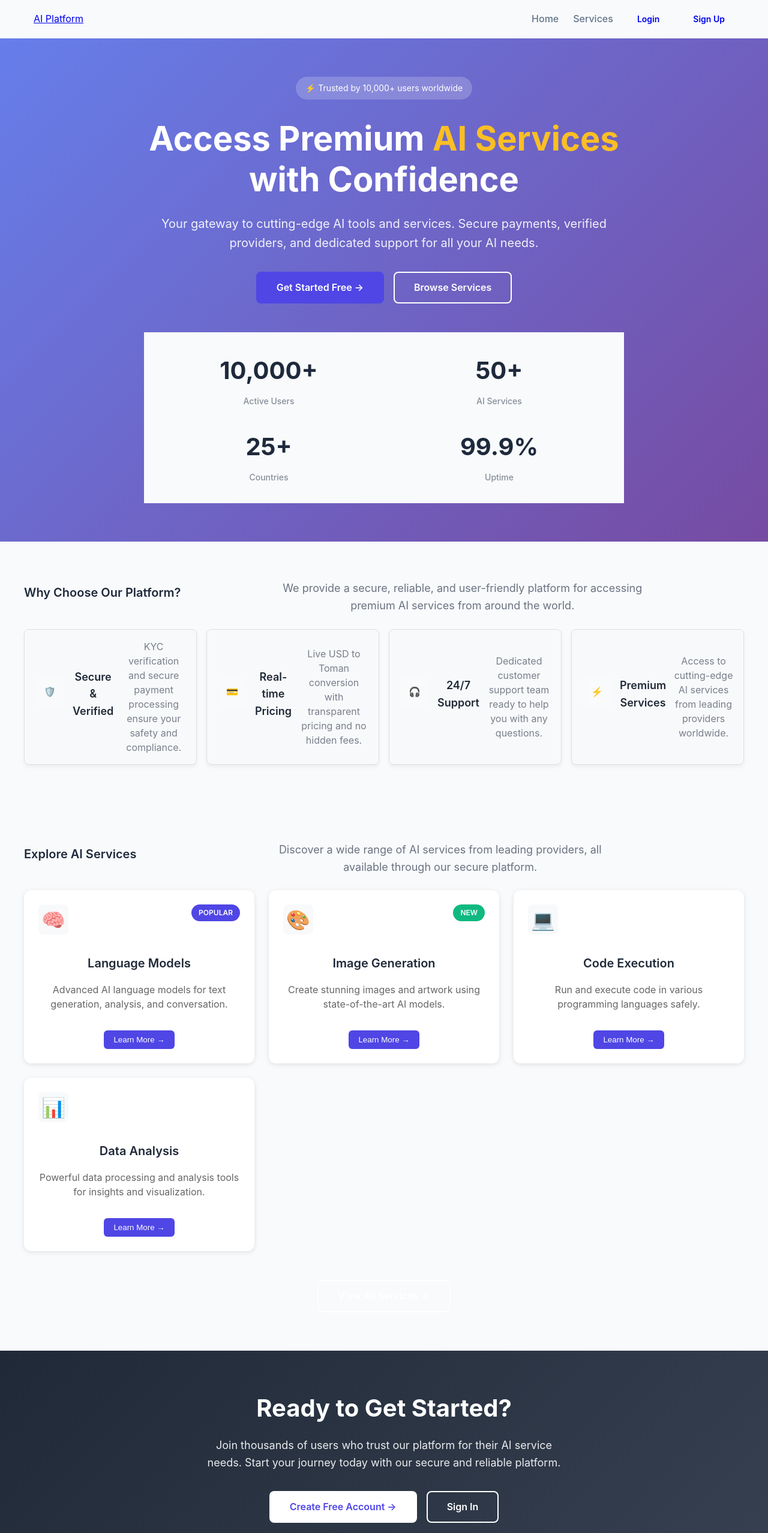
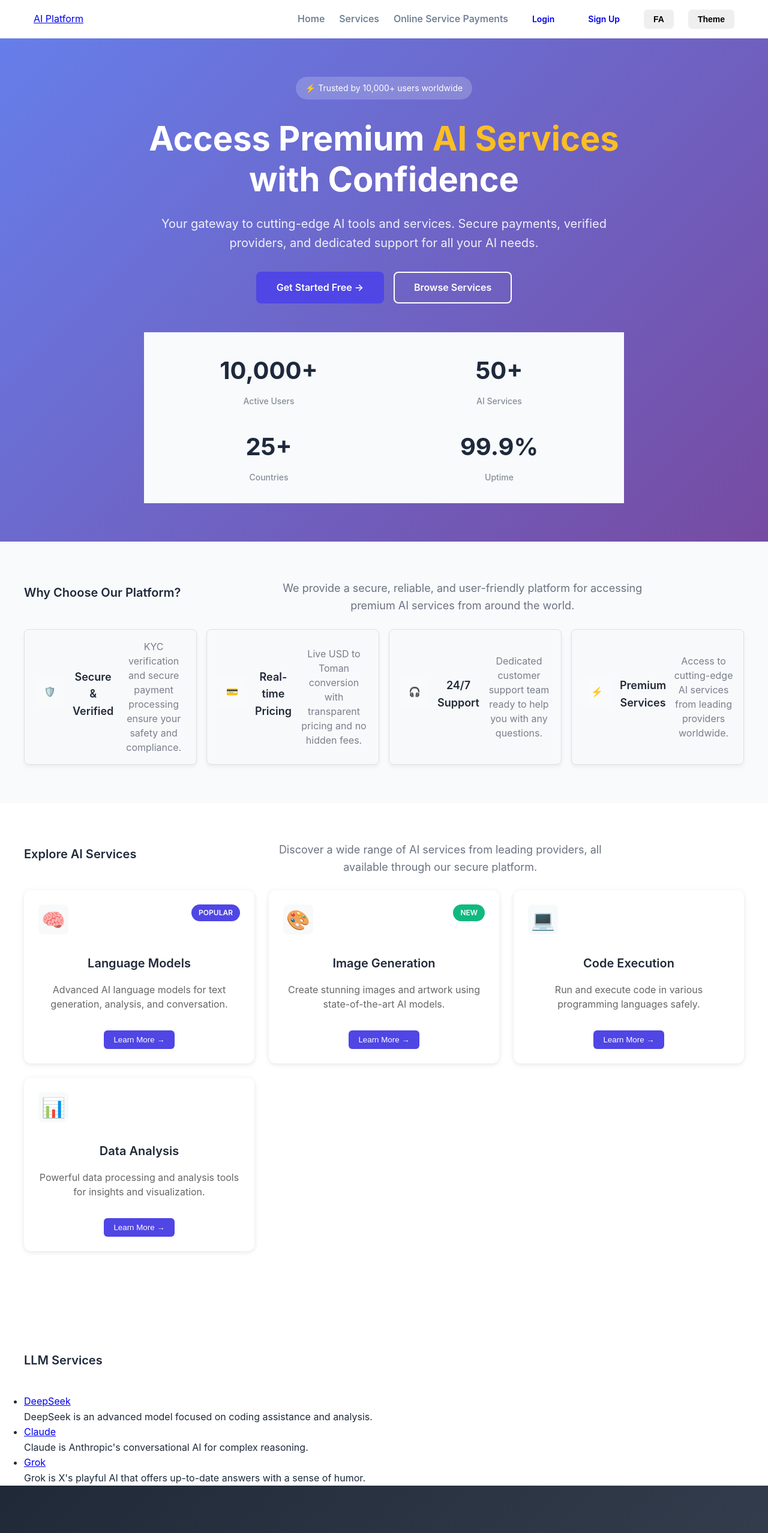
Before and after one commit to jjebraham/ai-services-platform, a React (Vite) app: page / in a window 1280 px wide. Shown: the top 2556 px of the page at 60% size. Built offline with nearby package versions, Linux system fonts and the light colour scheme; no server answers.

Commit message:
Add LLM service pages with language and theme support

```diff
--- a/App.css
+++ b/App.css
@@ -14,6 +14,16 @@ body {
   background-color: #f8fafc;
   color: #1e293b;
   line-height: 1.6;
+}
+
+body.light-theme {
+  background-color: #ffffff;
+  color: #1e293b;
+}
+
+body.dark-theme {
+  background-color: #000000;
+  color: #facc15;
 }
 
 .container {
--- a/App.jsx
+++ b/App.jsx
@@ -8,6 +8,10 @@ import RegisterPage from './RegisterPage';
 import DashboardPage from './DashboardPage';
 import ServicesPage from './ServicesPage';
 import ServiceDetailPage from './ServiceDetailPage';
+import LLMDetailPage from './LLMDetailPage';
+import PaymentsPage from './PaymentsPage';
+import { LanguageProvider } from './LanguageContext';
+import { ThemeProvider } from './ThemeContext';
 import AdminRoute from './AdminRoute';
 import AdminDashboard from './AdminDashboard';
 import AdminServices from './AdminServices';
@@ -31,6 +35,8 @@ function PublicRoute({ children }) {
 function App() {
   return (
     <AuthProvider>
+      <LanguageProvider>
+        <ThemeProvider>
           <Router>
             <div className="App">
               <Navigation />
@@ -39,6 +45,8 @@ function App() {
                 <Route path="/" element={<HomePage />} />
                 <Route path="/services" element={<ServicesPage />} />
                 <Route path="/services/:id" element={<ServiceDetailPage />} />
+                <Route path="/llms/:id" element={<LLMDetailPage />} />
+                <Route path="/payments" element={<PaymentsPage />} />
 
             {/* Public Routes (when not authenticated) */}
             <Route
@@ -106,6 +114,8 @@ function App() {
               </Routes>
             </div>
           </Router>
+        </ThemeProvider>
+      </LanguageProvider>
     </AuthProvider>
   );
 }
--- a/HomePage.jsx
+++ b/HomePage.jsx
@@ -1,9 +1,12 @@
 import React from 'react';
 import { Link } from 'react-router-dom';
 import { useAuth } from './AuthContext';
+import { useLanguage } from './LanguageContext';
+import { llmServices } from './llmData';
 
 function HomePage() {
   const { user, isAuthenticated } = useAuth();
+  const { t } = useLanguage();
 
   const features = [
     {
@@ -169,6 +172,23 @@ function HomePage() {
         </div>
       </section>
 
+      {/* LLM Menu Section */}
+      <section className="llm-section">
+        <div className="section-container">
+          <div className="section-header">
+            <h2 className="section-title">{t('llmServices')}</h2>
+          </div>
+          <ul className="llm-list">
+            {llmServices.map(service => (
+              <li key={service.id} className="llm-item">
+                <Link to={`/llms/${service.id}`}>{service.name}</Link>
+                <p>{service.intro}</p>
+              </li>
+            ))}
+          </ul>
+        </div>
+      </section>
+
       {/* CTA Section */}
       <section className="cta-section">
         <div className="section-container">
--- /dev/null
+++ b/LLMDetailPage.jsx
@@ -0,0 +1,26 @@
+import React from 'react';
+import { useParams, Link } from 'react-router-dom';
+import { llmServices } from './llmData';
+import { useLanguage } from './LanguageContext';
+
+export default function LLMDetailPage() {
+  const { id } = useParams();
+  const { t } = useLanguage();
+  const service = llmServices.find(s => s.id === id);
+  if (!service) {
+    return (
+      <div className="container">
+        <h2>{t('services')}</h2>
+        <p>Service not found</p>
+        <Link to="/">{t('home')}</Link>
+      </div>
+    );
+  }
+  return (
+    <div className="container">
+      <h1>{service.name}</h1>
+      <p>{service.details}</p>
+      <Link to="/">{t('home')}</Link>
+    </div>
+  );
+}
--- /dev/null
+++ b/LanguageContext.jsx
@@ -0,0 +1,39 @@
+import React, { createContext, useContext, useState } from 'react';
+
+const translations = {
+  en: {
+    home: 'Home',
+    services: 'Services',
+    dashboard: 'Dashboard',
+    login: 'Login',
+    signup: 'Sign Up',
+    payments: 'Online Service Payments',
+    toggle: 'FA',
+    llmServices: 'LLM Services',
+  },
+  fa: {
+    home: 'خانه',
+    services: 'خدمات',
+    dashboard: 'داشبورد',
+    login: 'ورود',
+    signup: 'ثبت‌نام',
+    payments: 'پرداخت های ارزی',
+    toggle: 'EN',
+    llmServices: 'سرویس های LLM',
+  }
+};
+
+const LanguageContext = createContext();
+
+export function LanguageProvider({ children }) {
+  const [lang, setLang] = useState('en');
+  const t = (key) => translations[lang][key] || key;
+  const toggleLanguage = () => setLang(prev => prev === 'en' ? 'fa' : 'en');
+  return (
+    <LanguageContext.Provider value={{ lang, t, toggleLanguage }}>
+      {children}
+    </LanguageContext.Provider>
+  );
+}
+
+export const useLanguage = () => useContext(LanguageContext);
--- a/Navigation.jsx
+++ b/Navigation.jsx
@@ -1,10 +1,14 @@
 import React from 'react';
 import { Link, useNavigate } from 'react-router-dom';
 import { useAuth } from './AuthContext';
+import { useLanguage } from './LanguageContext';
+import { useTheme } from './ThemeContext';
 
 function Navigation() {
   const { user, logout } = useAuth();
   const navigate = useNavigate();
+  const { t, toggleLanguage } = useLanguage();
+  const { toggleTheme } = useTheme();
 
   const handleLogout = () => {
     logout();
@@ -19,12 +23,13 @@ function Navigation() {
         </Link>
 
         <div className="nav-links">
-          <Link to="/" className="nav-link">Home</Link>
-          <Link to="/services" className="nav-link">Services</Link>
+          <Link to="/" className="nav-link">{t('home')}</Link>
+          <Link to="/services" className="nav-link">{t('services')}</Link>
+          <Link to="/payments" className="nav-link">{t('payments')}</Link>
 
           {user ? (
             <>
-              <Link to="/dashboard" className="nav-link">Dashboard</Link>
+              <Link to="/dashboard" className="nav-link">{t('dashboard')}</Link>
               <Link to="/admin" className="nav-link">Admin</Link>
               <button onClick={handleLogout} className="nav-button logout">
                 Logout
@@ -33,13 +38,19 @@ function Navigation() {
           ) : (
             <>
               <Link to="/login" className="nav-button login">
-                Login
+                {t('login')}
               </Link>
               <Link to="/register" className="nav-button register">
-                Sign Up
+                {t('signup')}
               </Link>
             </>
           )}
+          <button onClick={toggleLanguage} className="nav-button">
+            {t('toggle')}
+          </button>
+          <button onClick={toggleTheme} className="nav-button">
+            Theme
+          </button>
         </div>
       </div>
     </nav>
--- /dev/null
+++ b/PaymentsPage.jsx
@@ -0,0 +1,12 @@
+import React from 'react';
+import { useLanguage } from './LanguageContext';
+
+export default function PaymentsPage() {
+  const { t } = useLanguage();
+  return (
+    <div className="container">
+      <h1>{t('payments')}</h1>
+      <p>Select manual or crypto payment options during checkout.</p>
+    </div>
+  );
+}
--- /dev/null
+++ b/ThemeContext.jsx
@@ -0,0 +1,23 @@
+import React, { createContext, useContext, useEffect, useState } from 'react';
+
+const ThemeContext = createContext();
+
+export function ThemeProvider({ children }) {
+  const [theme, setTheme] = useState(() => localStorage.getItem('theme') || 'light');
+
+  useEffect(() => {
+    document.body.classList.remove('light-theme', 'dark-theme');
+    document.body.classList.add(`${theme}-theme`);
+    localStorage.setItem('theme', theme);
+  }, [theme]);
+
+  const toggleTheme = () => setTheme(prev => prev === 'light' ? 'dark' : 'light');
+
+  return (
+    <ThemeContext.Provider value={{ theme, toggleTheme }}>
+      {children}
+    </ThemeContext.Provider>
+  );
+}
+
+export const useTheme = () => useContext(ThemeContext);
--- /dev/null
+++ b/llmData.js
@@ -0,0 +1,20 @@
+export const llmServices = [
+  {
+    id: 'deepseek',
+    name: 'DeepSeek',
+    intro: 'DeepSeek is an advanced model focused on coding assistance and analysis.',
+    details: 'DeepSeek provides powerful code understanding and generation capabilities suitable for developers.'
+  },
+  {
+    id: 'claude',
+    name: 'Claude',
+    intro: 'Claude is Anthropic\'s conversational AI for complex reasoning.',
+    details: 'Claude excels at analysis, writing, and safety-focused interactions for businesses.'
+  },
+  {
+    id: 'grok',
+    name: 'Grok',
+    intro: 'Grok is X\'s playful AI that offers up-to-date answers with a sense of humor.',
+    details: 'Grok is designed for informal conversations while still providing useful information.'
+  }
+];
```
Also changed, not shown: OrderPage.jsx (+40 -24 lines). Lines whose indentation alone changed are shown as unchanged.
